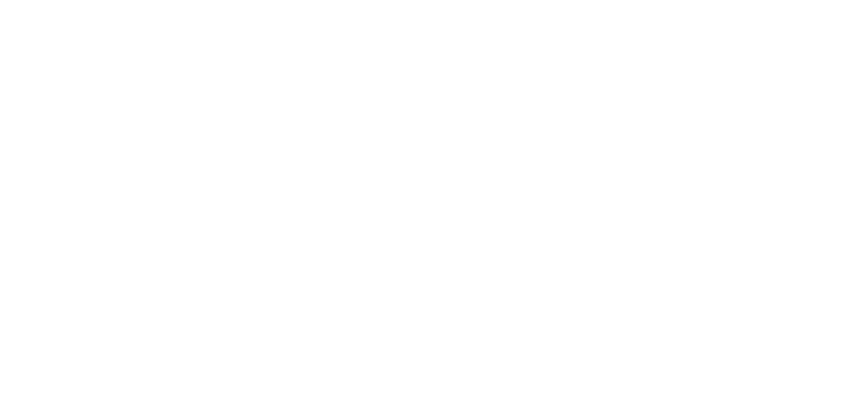
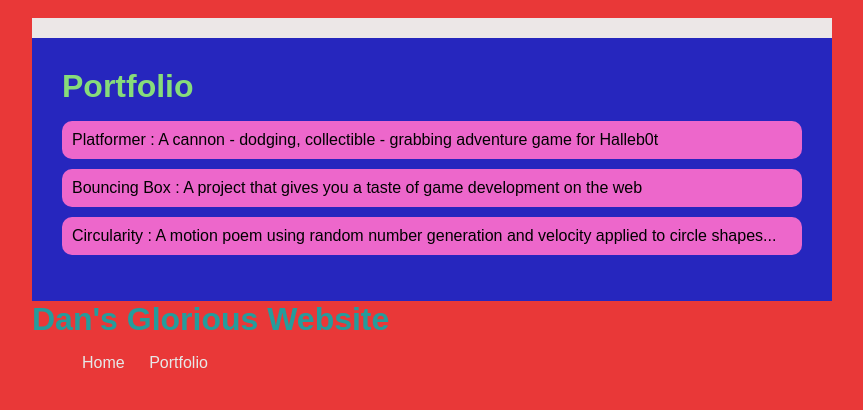
Before and after one commit to DaniEl16I/DaniEl16I.github.io, a plain HTML site: page portfolio.html in a window 1280 px wide. Shown: the whole page, without its empty margins (208-1071 px from the left). Drawn offline with Linux system fonts and the light colour scheme.

Commit message:
add portfolio.html file

```diff
--- a/portfolio.html
+++ b/portfolio.html
@@ -0,0 +1,38 @@
+<!DOCTYPE HTML>
+<html>
+    <head>
+        <title>Dan's amazing website</title>
+        <link rel="stylesheet" href="style.css">
+    </head>
+
+    <body>
+      <div id="all-contents">
+    <nav>
+        <!-- Nav stuff here...-->
+    </nav>
+    <main>
+         <div class="content">
+            <div class="content">
+                <h1>Portfolio</h1>
+                <ul id="portfolio">
+                    <li><a href="projects/platformer/">Platformer : A cannon - dodging, collectible - grabbing adventure game for Halleb0t</a></li>
+                    <li><a href="projects/bouncing-box/">Bouncing Box : A project that gives you a taste of game development on the web </a></li>
+                    <li><a href="projects/circularity/">Circularity : A motion poem using random number generation and velocity applied to circle shapes...</a></li>
+
+                </ul>
+            </div>
+        </main>
+        <h1>Dan's Glorious Website</h1>
+        <ul id="nav-ul">
+            <li class="nav-li">
+                <a class="nav-a" href="index.html">Home</a>
+            </li>
+            <li class="nav-li">
+                <a class="nav-a" href="portfolio.html">Portfolio</a>
+            </li>
+        </ul>
+    </nav>
+</div>
+      </div>
+    </body>
+</html>
--- a/style.css
+++ b/style.css
@@ -1,6 +1,6 @@
 body {
-    background: rgb(125, 198, 205);
-    color: rgb(45, 45, 45);
+    background: rgb(233, 56, 56);
+    color: rgb(232, 73, 152);
     padding: 10px;
     font-family: arial;
 }
@@ -11,7 +11,7 @@ body {
 
 /* navigation menu */
 nav {
-    background: rgb(239, 80, 41);
+    background: rgb(236, 231, 231);
    margin: 0 auto;
     display: flex;
     padding: 10px;
@@ -19,7 +19,7 @@ nav {
 h1 {
     display: flex;
     align-items: center;
-    color: white;
+    color: rgb(37, 156, 156);
     flex: 1;
     margin: 0;
 }
@@ -32,12 +32,12 @@ h1 {
 }
 a {
     text-decoration: none;
-    color: #fff;
+    color: #e6e9e8;
 }
 
 /* main container area beneath menu */
 main {
-    background: rgb(245, 238, 219);
+    background: rgb(38, 38, 190);
     display: flex;
 }
 .sidebar {
@@ -54,9 +54,34 @@ main {
 
 /* portfolio styles */
 #interests {
-    border: 4px silver ridge;
+    border: 4px rgb(27, 177, 77) ridge;
     padding: 8px;
 }
 h2, h3 {
     margin: 0px;
 }
+   /* portfolio styles */
+   .content h1 {
+    color: rgb(135, 220, 122);
+}
+
+#portfolio {
+    list-style-type: none;
+    padding-left: 0;
+}
+
+#portfolio li {
+    background: #ed67cb;
+    padding: 10px;
+    border-radius: 10px;
+    margin-bottom: 10px;
+}
+
+#portfolio li:hover {
+    background: #f5f1f1;
+}
+
+#portfolio a {
+    text-decoration: none;
+    color: #020202;
+}
```
Also changed, not shown: index.html (+1 -1 lines).
